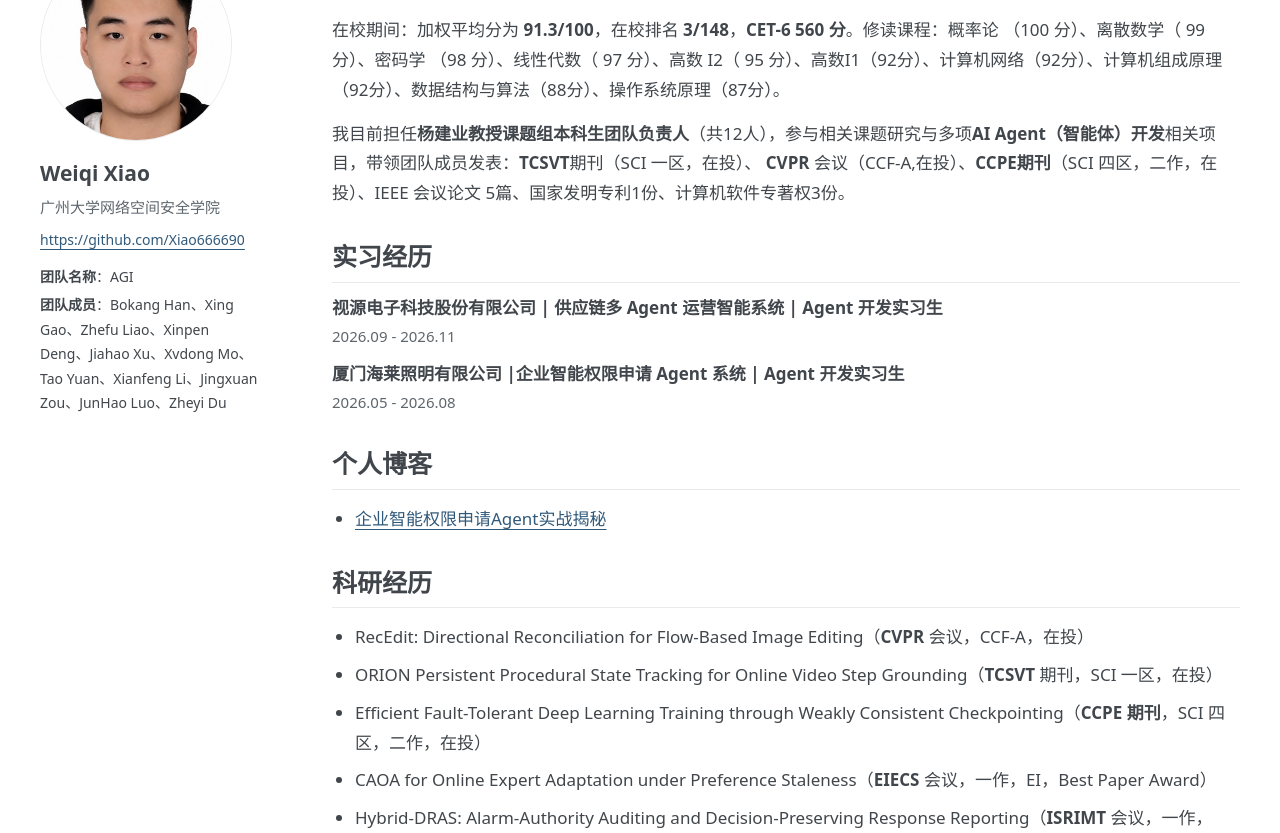
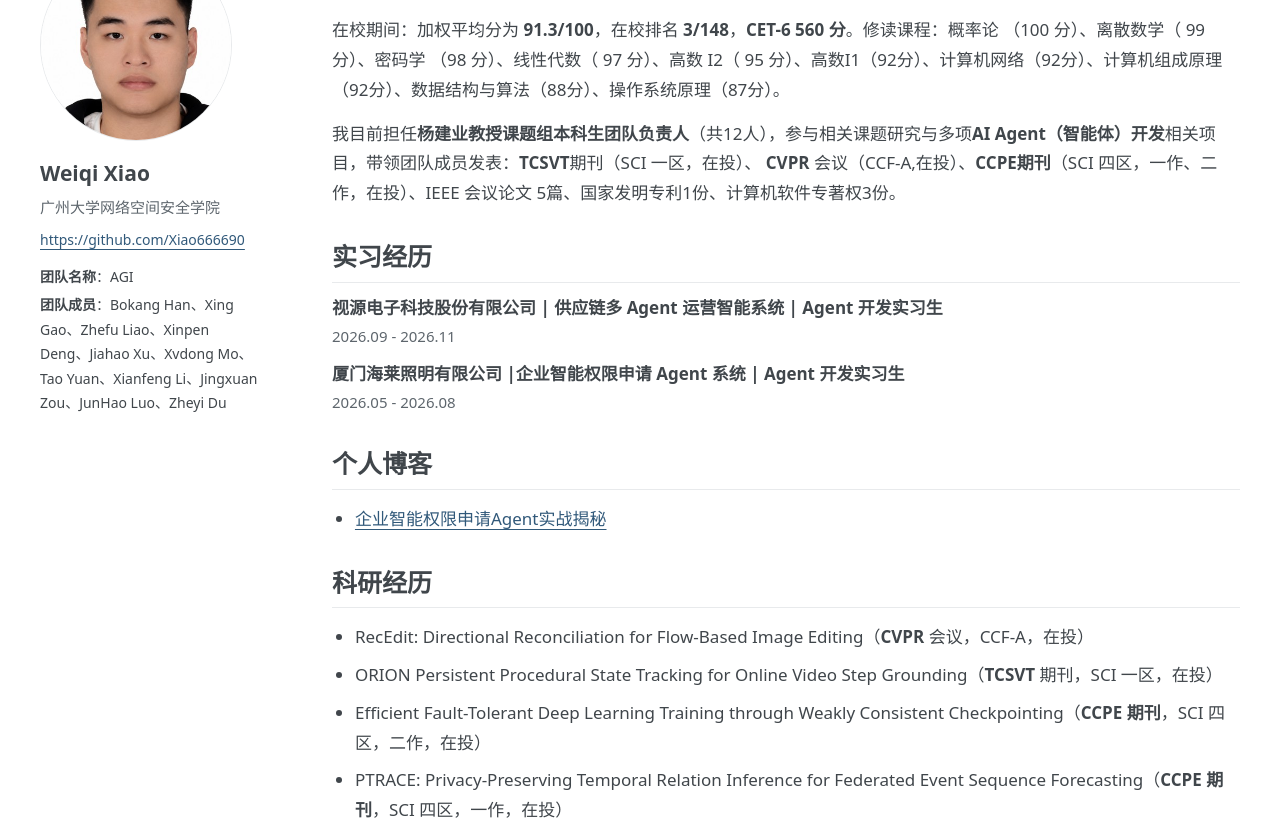
Before and after one commit to Xiao666690/xiao666690.github.io, a plain HTML site: page index.html in a window 1280 px wide. Shown: the part 95-928 px from the top of the page. Drawn offline with Linux system fonts and the light colour scheme.

Commit message:
Add PTRACE and update CCPE summary

```diff
--- a/index.html
+++ b/index.html
@@ -139,7 +139,7 @@
       <section id="wx-intro" class="intro" aria-labelledby="wx-name">
         <h1 id="wx-name">肖伟祺（广州大学 网络空间安全学院 本科生）</h1>
         <p>在校期间：加权平均分为 <strong>91.3/100</strong>，在校排名 <strong>3/148</strong>，<strong>CET-6 560 分</strong>。修读课程：概率论 （100 分）、离散数学（ 99 分）、密码学 （98 分）、线性代数（ 97 分）、高数 I2（ 95 分）、高数I1（92分）、计算机网络（92分）、计算机组成原理（92分）、数据结构与算法（88分）、操作系统原理（87分）。</p>
-        <p>我目前担任<strong>杨建业教授课题组本科生团队负责人</strong>（共12人），参与相关课题研究与多项<strong>AI Agent（智能体）开发</strong>相关项目，带领团队成员发表：<strong>TCSVT</strong>期刊（SCI 一区，在投）、<strong>&nbsp;CVPR</strong> 会议（CCF-A,在投）、<strong>CCPE期刊</strong>（SCI 四区，二作，在投）、IEEE 会议论文 5篇、国家发明专利1份、计算机软件专著权3份。</p>
+        <p>我目前担任<strong>杨建业教授课题组本科生团队负责人</strong>（共12人），参与相关课题研究与多项<strong>AI Agent（智能体）开发</strong>相关项目，带领团队成员发表：<strong>TCSVT</strong>期刊（SCI 一区，在投）、<strong>&nbsp;CVPR</strong> 会议（CCF-A,在投）、<strong>CCPE期刊</strong>（SCI 四区，一作、二作，在投）、IEEE 会议论文 5篇、国家发明专利1份、计算机软件专著权3份。</p>
       </section>
 
       <section id="wx-internships" class="entry" aria-labelledby="wx-internship-title">
@@ -169,6 +169,7 @@
           <li>RecEdit: Directional Reconciliation for Flow-Based Image Editing（<strong>CVPR</strong> 会议，CCF-A，在投）</li>
           <li>ORION Persistent Procedural State Tracking for Online Video Step Grounding（<strong>TCSVT</strong> 期刊，SCI 一区，在投）</li>
           <li>Efficient Fault-Tolerant Deep Learning Training through Weakly Consistent Checkpointing（<strong>CCPE 期刊</strong>，SCI 四区，二作，在投）</li>
+          <li>PTRACE: Privacy-Preserving Temporal Relation Inference for Federated Event Sequence Forecasting（<strong>CCPE 期刊</strong>，SCI 四区，一作，在投）</li>
           <li>CAOA for Online Expert Adaptation under Preference Staleness（<strong>EIECS</strong> 会议，一作，EI，Best Paper Award）</li>
           <li>Hybrid-DRAS: Alarm-Authority Auditing and Decision-Preserving Response Reporting（<strong>ISRIMT</strong> 会议，一作，EI，Best Paper Award）</li>
           <li>ContextReplay-AF: Context-Conditional Historical Replay with Effective Support for Training-Free Time-Series Forecasting（<strong>ISCIC</strong> 会议，二作，EI）</li>
```
